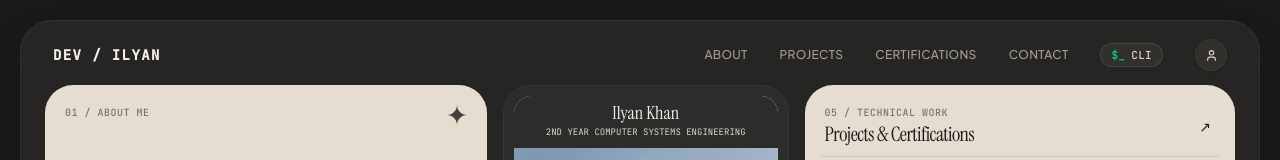
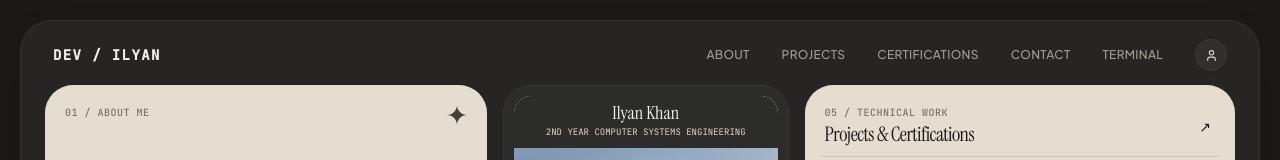
Before and after one commit to Ilyan321/Portfolio, a Next.js app: page / in a window 1280 px wide. Shown: the top 160 px of the page. Built offline with nearby package versions, Linux system fonts and the light colour scheme; no server answers; the database is empty.

Commit message:
style: format TERMINAL nav button identically to other navbar items

```diff
--- a/components/home-view.tsx
+++ b/components/home-view.tsx
@@ -182,11 +182,10 @@ export function HomeView({ projects, profile, certificates }: HomeViewProps) {
               onClick={() => {
                 window.dispatchEvent(new CustomEvent('toggle-terminal'));
               }}
-              className="flex items-center gap-1.5 px-2.5 py-1 rounded-full bg-[rgba(243,239,234,0.05)] hover:bg-[rgba(243,239,234,0.12)] border border-[rgba(243,239,234,0.1)] text-[#DFD5C6] hover:text-[#F3EFEA] transition-all font-mono-code text-[11px]"
+              className="hover:text-[#F3EFEA] active:text-white transition-colors uppercase cursor-pointer whitespace-nowrap"
               title="Open Terminal (or press ~)"
             >
-              <span className="text-emerald-400">$_</span>
-              <span className="hidden md:inline">CLI</span>
+              TERMINAL
             </button>
             <a
               href="/admin"
```
